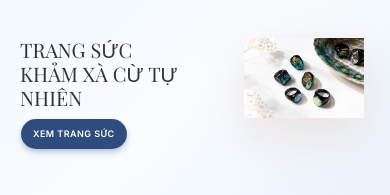
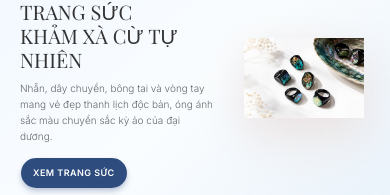
Before and after one commit to Haidvhe181849/KhamHoa, a Next.js app in the folder frontend/: page / in a window 390 px wide. Shown: the part 192-387 px from the top of the page. Built offline with nearby package versions, Linux system fonts and the light colour scheme; no server answers; a web font is replaced by a local one.

Commit message:
fix(frontend): restore subHeadline on mobile HeroBanner with optimized text size and line clamping

```diff
--- a/frontend/src/components/home/HeroBanner.tsx
+++ b/frontend/src/components/home/HeroBanner.tsx
@@ -111,7 +111,7 @@ export function HeroBanner() {
                       </h1>
 
                       {/* Sub-headline */}
-                      <p className="hidden sm:block text-[#666] text-xs sm:text-sm md:text-base lg:text-lg mb-6 sm:mb-8 max-w-lg mx-auto lg:mx-0 leading-relaxed font-light">
+                      <p className="block text-[#666] text-[10px] sm:text-sm md:text-base lg:text-lg mb-3 sm:mb-8 max-w-lg mx-auto lg:mx-0 leading-relaxed font-light line-clamp-3 sm:line-clamp-none">
                         {slide.subHeadline}
                       </p>
 
```
